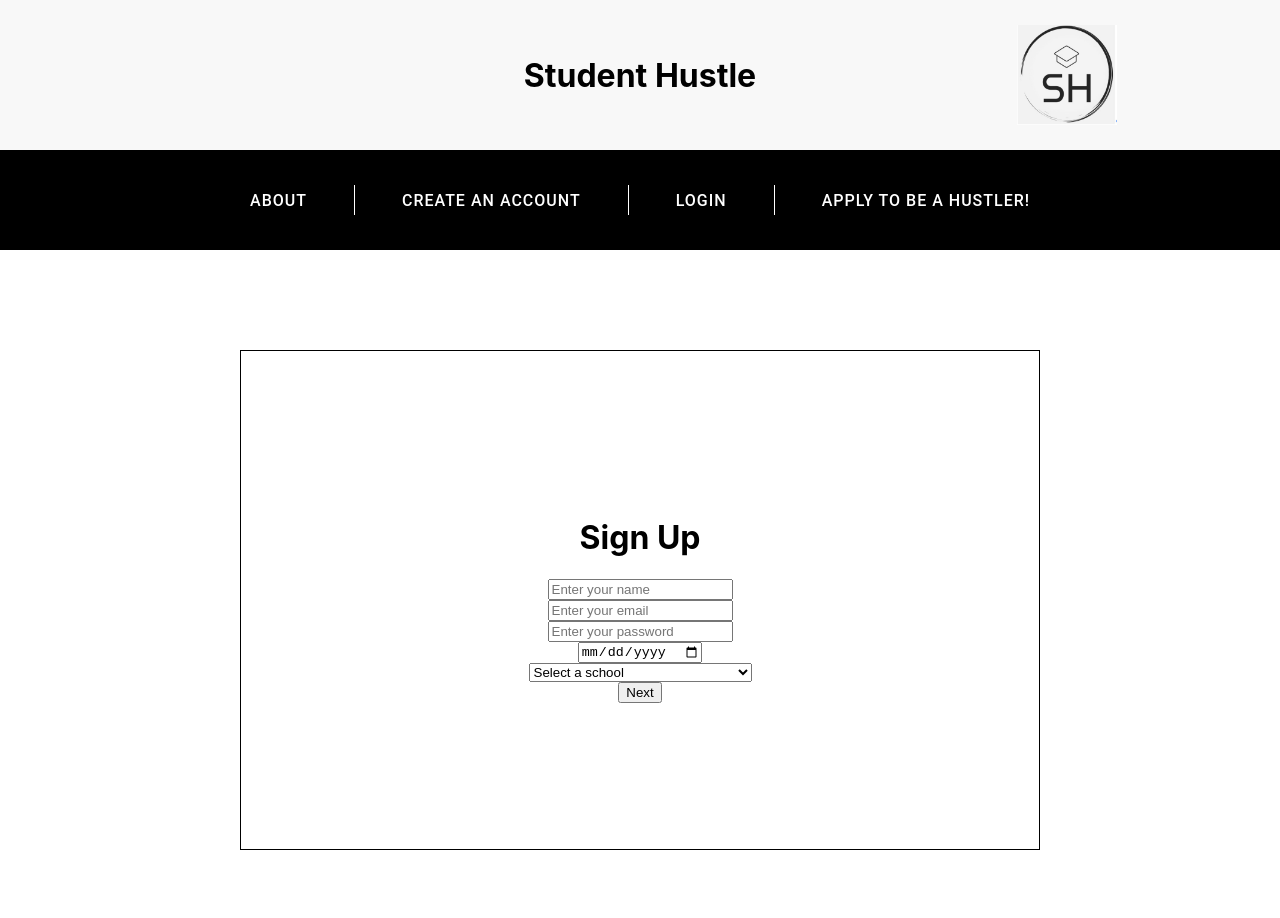
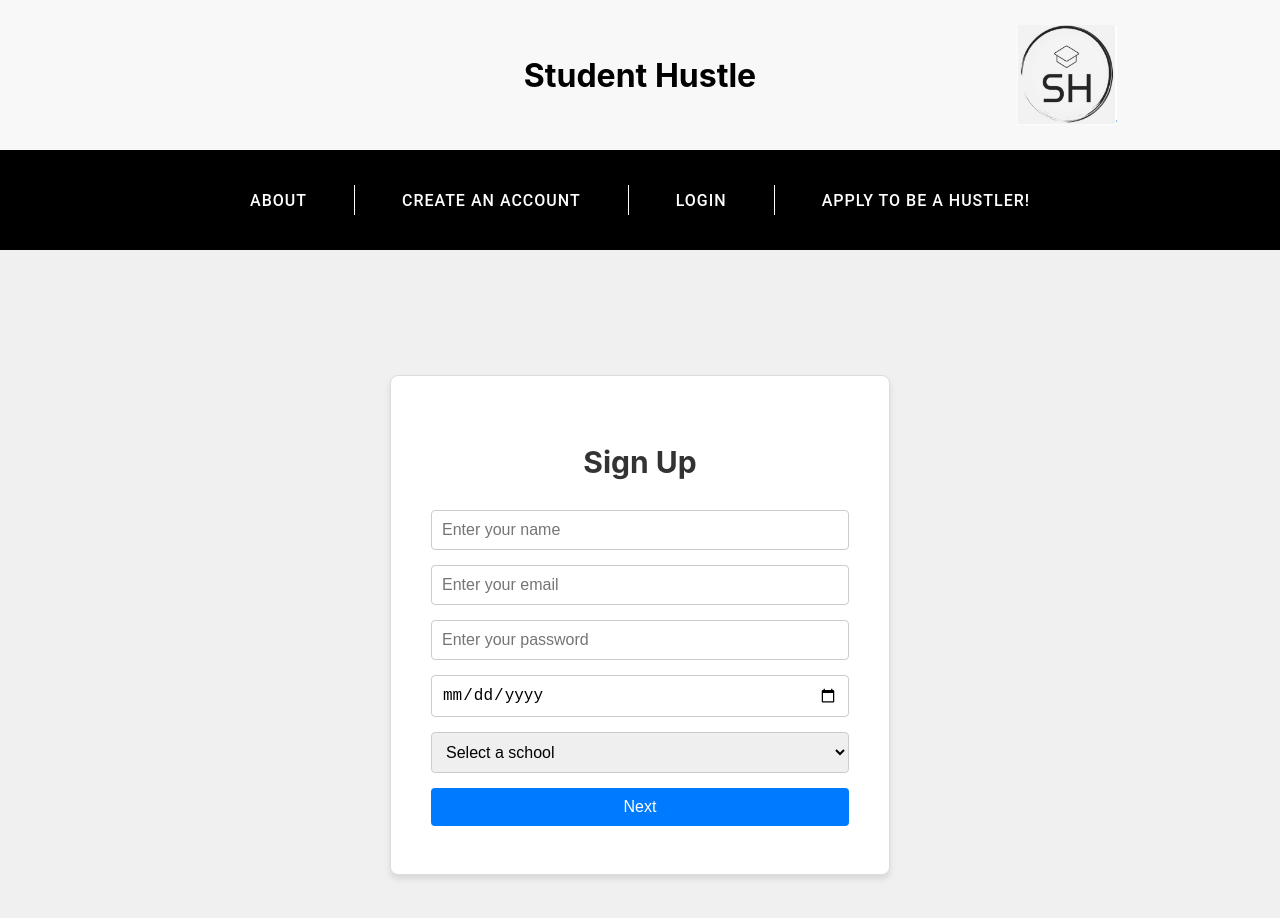
Before and after one commit to ThomasMerritt/student-hustlers, a React (Create React App) app: page /Apply in a window 1280 px wide. Shown: the top 918 px of the page. Before the commit the page ends 850 px from the top, so only its background shows below. Built offline with nearby package versions, Linux system fonts and the light colour scheme.

Commit message:
modified Apply.js

```diff
--- a/src/pages/Apply.js
+++ b/src/pages/Apply.js
@@ -111,7 +111,7 @@ function Apply() {
     };
 
     return (
-        <div className="forms">
+        <div className="forms-apply">
             {step === 1 && (
                 <div className="form" id="form-1">
                     <h1>Sign Up</h1>
```
